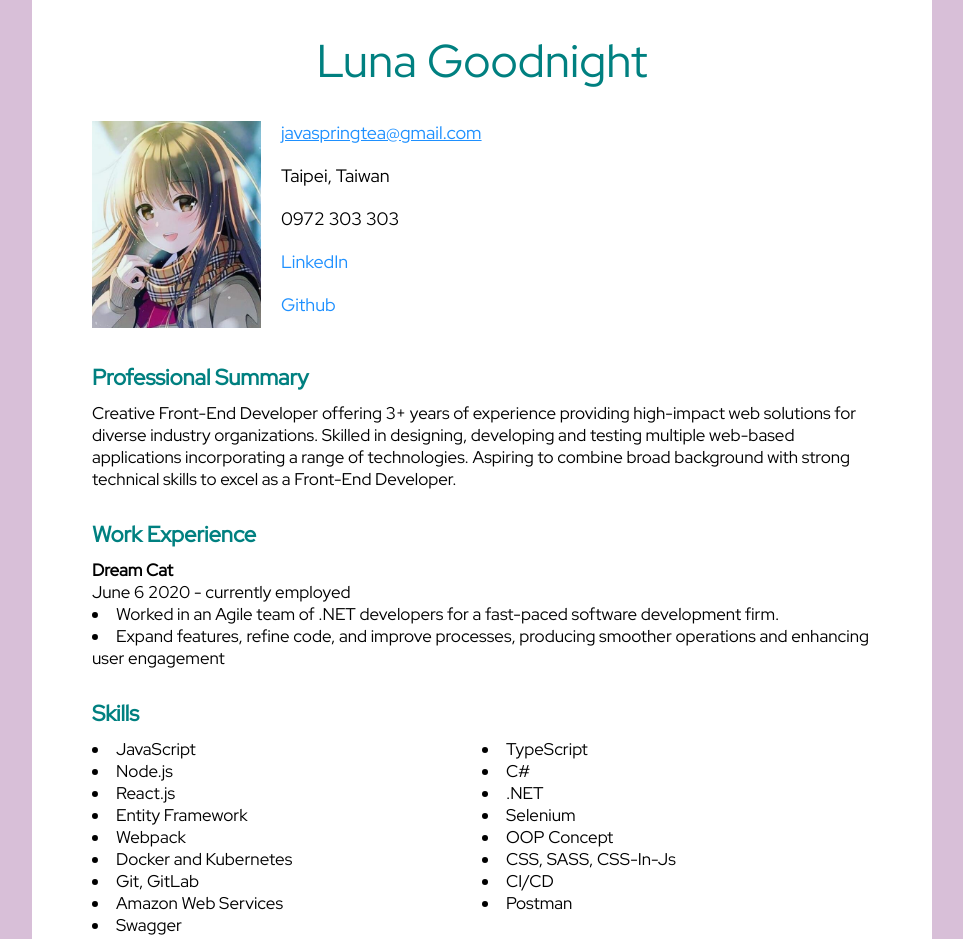
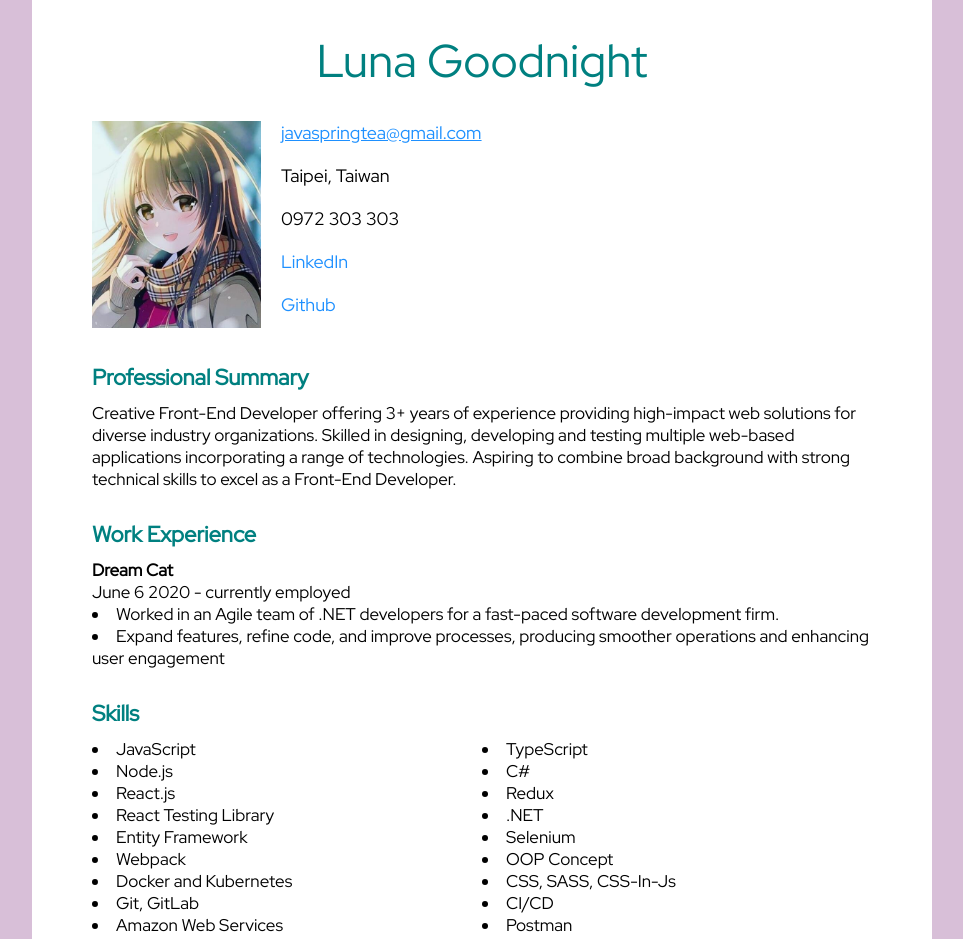
Before and after one commit to LunaGoodnight/resume, a React (Create React App) app: page / in a window 1280 px wide. Shown: the top 939 px of the page, without its empty margins (158-1121 px from the left). Built offline with nearby package versions, Linux system fonts and the light colour scheme.

Commit message:
[Add] RTL

```diff
--- a/src/App.js
+++ b/src/App.js
@@ -83,6 +83,8 @@ function App() {
             <li>Node.js</li>
             <li>C#</li>
             <li>React.js</li>
+            <li>Redux</li>
+            <li>React Testing Library</li>
             <li>.NET</li>
             <li>Entity Framework</li>
             <li>Selenium</li>
```
